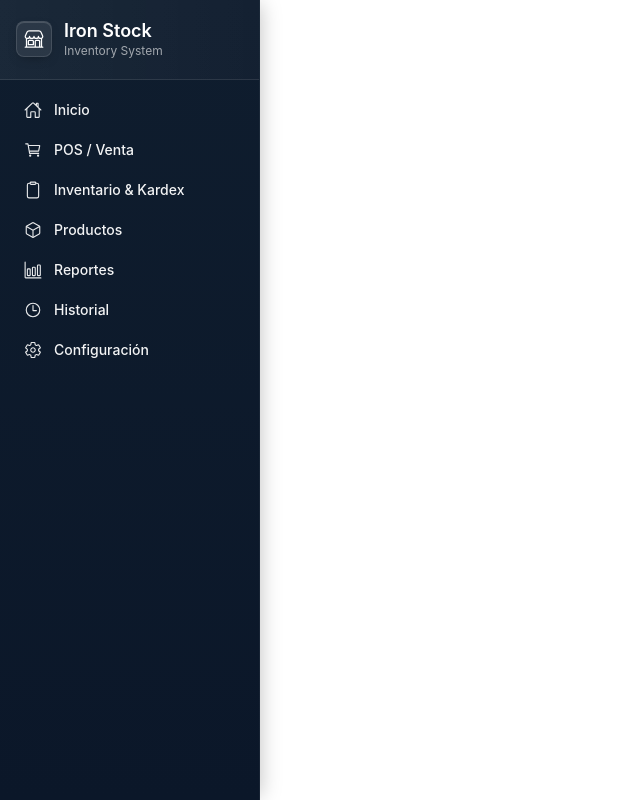
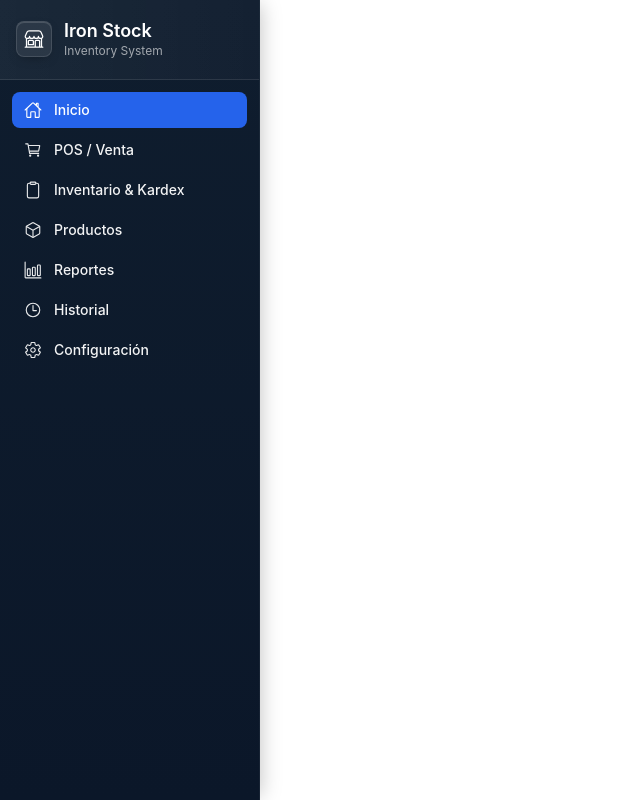
Before and after one commit to ARVYNOX-COMPANY/Iron-Stock, a Next.js app in the folder frontend/: page / in a window 1280 px wide. Shown: the whole page, without its empty margins (0-640 px from the left). Built offline with nearby package versions, Linux system fonts and the light colour scheme; no server answers.

Commit message:
feat: update NavItem

```diff
--- a/frontend/src/presentation/components/sidebar/nav-item/index.tsx
+++ b/frontend/src/presentation/components/sidebar/nav-item/index.tsx
@@ -1,5 +1,6 @@
 "use client";
 
+import { usePathname } from "next/navigation";
 import { useRouter } from "next/navigation";
 import styles from "./index.module.css";
 
@@ -13,13 +14,17 @@ const NavItem = ({
   link: string;
 }) => {
   const router = useRouter();
+  const pathname = usePathname();
+  const isActive =
+    pathname === link || (link !== "/" && pathname.startsWith(link));
 
   return (
     <button
       onClick={() => {
         router.push(link);
       }}
-      className={`${styles.navItem} cursor-pointer group flex items-center gap-3 w-full px-3 py-2 rounded-lg transition-all duration-200`}
+      className={`${styles.navItem} ${isActive ? styles.active : ""} cursor-pointer group flex items-center gap-3 w-full px-3 py-2 rounded-lg transition-all duration-200`}
+      aria-current={isActive ? "page" : undefined}
     >
       <span className="text-lg flex items-center justify-center opacity-90 group-hover:opacity-100 transition-opacity">
         {icon}
```
